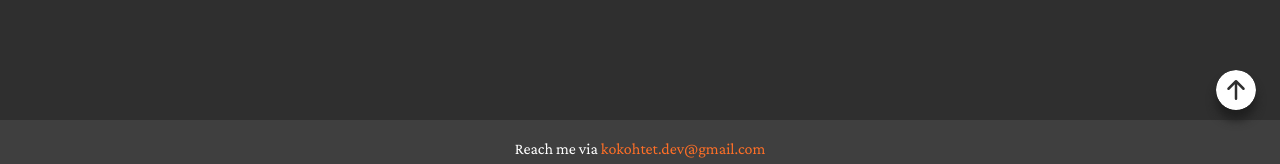
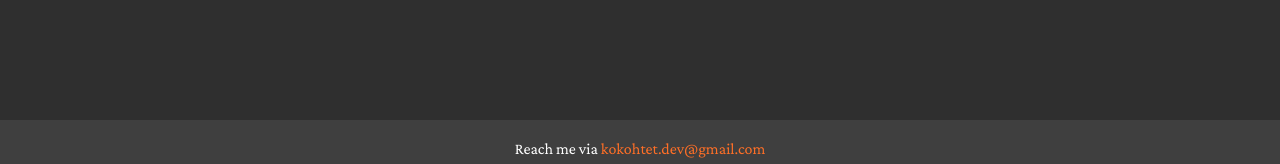
Before and after one commit to k2htet/portfolio, a React (Create React App) app: page / in a window 1280 px wide. Shown: the part 3819-3983 px from the top of the page. Built offline with nearby package versions, Linux system fonts and the light colour scheme.

Commit message:
add scrollY effect

```diff
--- a/src/App.js
+++ b/src/App.js
@@ -1,11 +1,14 @@
-import React from "react";
+import React, { useState, useEffect } from "react";
 import { Home, Portfolio, About, Skills, Contact } from "./pages";
 import { Navbar } from "./components";
-import { useState, useEffect } from "react";
 import { Rings } from "react-loader-spinner";
+import { IoIosArrowUp } from "react-icons/io";
+import { motion, useViewportScroll } from "framer-motion";
 
 const App = () => {
   const [isLoading, setIsLoading] = useState(true);
+
+  const { scrollY } = useViewportScroll();
 
   const pageLoad = () => setIsLoading(false);
 
@@ -30,6 +33,21 @@ const App = () => {
       <About />
       <Skills />
       <Contact />
+
+      <motion.a
+        href="#home"
+        className="contact-arrow"
+        style={{ opacity: scrollY }}
+      >
+        <IoIosArrowUp
+          size={23}
+          style={{
+            borderRadius: "50%",
+
+            color: "#FE6F27",
+          }}
+        />
+      </motion.a>
     </>
   );
 };
--- a/src/index.css
+++ b/src/index.css
@@ -27,6 +27,10 @@ a {
   }
   .icons {
     width: 60px !important;
+  }
+
+  .contact-arrow {
+    padding: 0px;
   }
 }
 
@@ -70,8 +74,14 @@ a {
 }
 
 .contact-arrow {
-  position: absolute;
-  bottom: 4rem;
+  position: fixed;
+  bottom: 3.7rem;
   right: 1.5rem;
   z-index: 2;
+  background-color: white;
+  cursor: pointer;
+  padding: 0.5rem;
+
+  border-radius: 69% 31% 63% 37% / 37% 35% 65% 63%;
+  box-shadow: 0px 10px 10px #1f1f1f;
 }
--- a/src/pages/Contact.jsx
+++ b/src/pages/Contact.jsx
@@ -1,7 +1,7 @@
 import { Footer, Header } from "../components";
 import { Box, Container, Typography, Stack } from "@mui/material";
 import { motion } from "framer-motion";
-import { BsFacebook, BsFillArrowUpCircleFill } from "react-icons/bs";
+import { BsFacebook } from "react-icons/bs";
 import { CgMail } from "react-icons/cg";
 import { AiFillPhone, AiFillGithub } from "react-icons/ai";
 
@@ -78,16 +78,6 @@ const Contact = () => {
         </Stack>
       </Container>
       <Footer />
-
-      <a href="#home" className="contact-arrow">
-        <BsFillArrowUpCircleFill
-          size={40}
-          style={{
-            borderRadius: "50%",
-            boxShadow: "0px 10px 10px #1f1f1f",
-          }}
-        />
-      </a>
     </Box>
   );
 };
```
